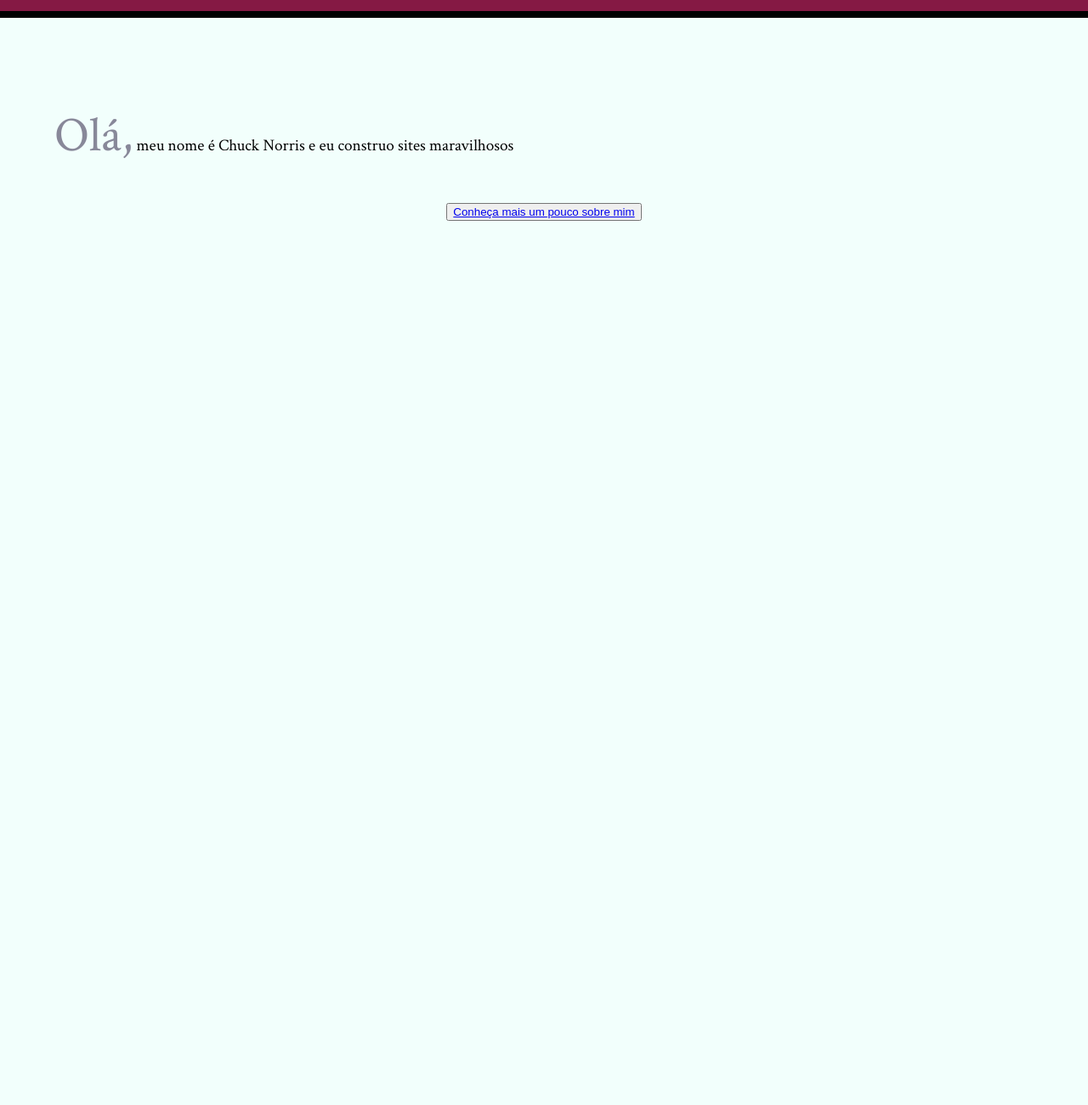
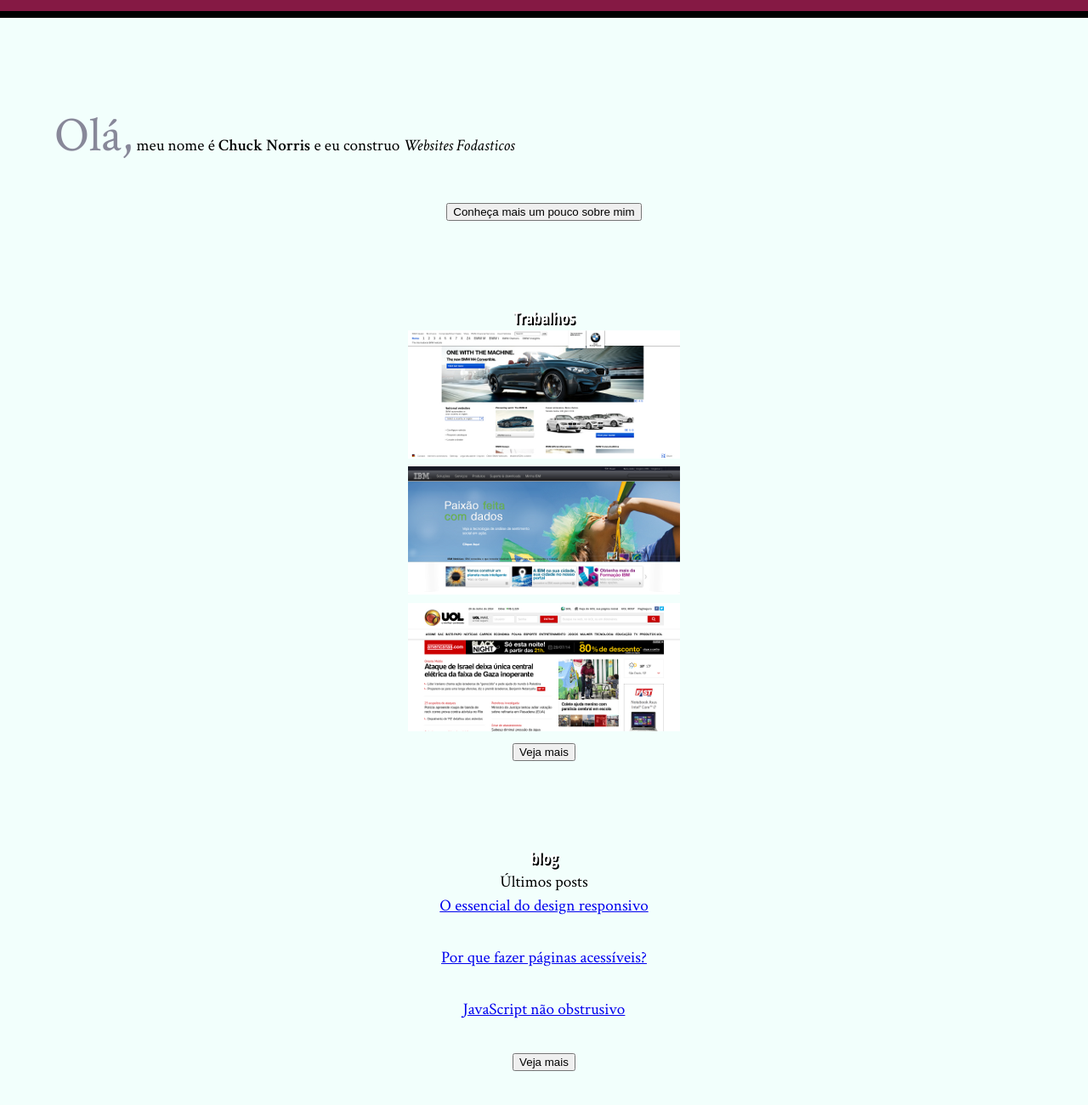
Before and after one commit to NewbiedoFront/HTML-e-CSS, a plain HTML site: page 2°-html-Essential/index.html in a window 1280 px wide. Shown: the part 362-1663 px from the top of the page at 85% size. Before the commit the page ends 800 px from the top, so only its background shows below. Drawn offline with Linux system fonts and the light colour scheme.

Commit message:
added new custom sections | jobs | blog

```diff
--- a/2°-html-Essential/index.html
+++ b/2°-html-Essential/index.html
@@ -17,10 +17,51 @@
 			<h1 class="my-name">Chuck Norris</h1>
 			<h2>Desenvolvedor Web</h2>
 		</header>
-		<section>
-			<p class="saudacao"><span class="saudacao-inicio">Olá,</span> meu nome é Chuck Norris e eu construo <span>sites maravilhosos</span></p>
+		<section class="secao-inicio">
+			<p class="saudacao">
+				<span class="saudacao-inicio">Olá,</span>
+				 meu nome é
+				<strong class="saudacao-subname">Chuck Norris</strong>
+				<span class="saudacao-ultima-linha"> e eu construo <em class="saudacao-sites">Websites Fodasticos</em></span>
+			</p>
 
-			<button><a href="#">Conheça mais um pouco sobre mim</a></button>
+			<a href="#">
+				<button class="btn-index">Conheça mais um pouco sobre mim</button>
+			</a>
+		</section>
+		<section class="secao-inicio jobs">
+			<h2>Trabalhos</h2>
+			<ul>
+				<li><img src="img/bmw.png" alt="Site BMW"></li>
+				<li><img src="img/ibm.png" alt="Site IBM"></li>
+				<li><img src="img/uol.png" alt="Site UOL"></li>
+			</ul>
+
+			<a href="#">
+				<button class="btn-index">Veja mais</button>
+			</a>
+		</section>
+		<section class="secao-inicio blog">
+			<h2>blog</h2>
+			<small>Últimos posts</small>
+			<ol>
+					<li>
+						<a href="blog.html">O essencial do design responsivo</a>
+						<p></p>
+					</li>
+					<li>
+						<a href="blog.html">Por que fazer páginas acessíveis?</a>
+						<p></p>
+					</li>
+					<li>
+						<a href="blog.html">JavaScript não obstrusivo</a>
+						<p></p>
+					</li>
+			</ol>
+
+			<a href="#">
+				<button class="btn-index">Veja mais</button>
+			</a>
 		</section>
 	</body>
 </html>
```
